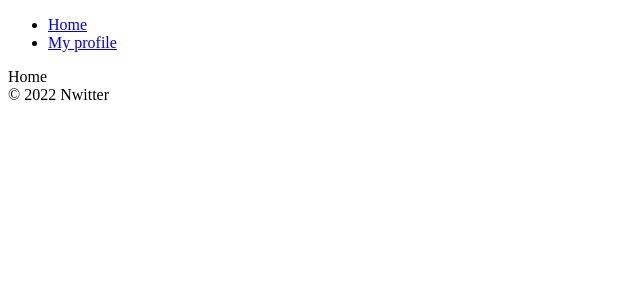
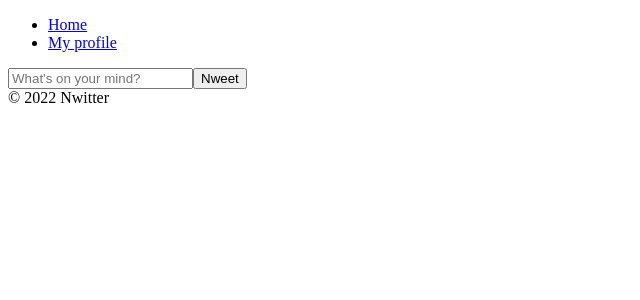
Before and after one commit to semetea/Twitter_Clone, a React (Create React App) app: page /#/ in a window 1280 px wide. Shown: the top 300 px of the page, without its empty margins (0-640 px from the left). Built offline with nearby package versions, Linux system fonts and the light colour scheme; no server answers; the database is empty; sample sign-in values are in the browser's storage.

Commit message:
db configuration

```diff
--- a/src/components/Router.js
+++ b/src/components/Router.js
@@ -26,7 +26,6 @@ const AppRouter = ({ isLoggedIn }) => {
                         <Redirect from="*" to="/" />
                     </>
                 }
-
             </Switch>
         </Router>
     )
--- a/src/fbase.js
+++ b/src/fbase.js
@@ -1,10 +1,10 @@
 import firebase from "firebase/compat/app"
-import "firebase/compat/auth"
 import "firebase/compat/auth"
 import "firebase/compat/firestore"
 import "firebase/compat/storage"
 import { initializeApp } from "firebase/app"
 import { getAuth, signInWithEmailAndPassword, createUserWithEmailAndPassword } from "firebase/auth"
+import "firebase/firestore"
 
 const firebaseConfig = {
     apiKey: process.env.REACT_APP_API_KEY,
@@ -19,3 +19,4 @@ const firebaseConfig = {
 const app = firebase.initializeApp(firebaseConfig);
 export const authService = getAuth()
 export const firebaseInstance = firebase;
+export const dbServiece = firebase.firestore();
--- a/src/routes/Auth.js
+++ b/src/routes/Auth.js
@@ -19,6 +19,7 @@ const Auth = () => {
             setPassword(value)
         }
     }
+
     const onSubmit = async (event) => {
         event.preventDefault();
         try {
--- a/src/routes/Home.js
+++ b/src/routes/Home.js
@@ -1,4 +1,43 @@
-import React from "react"
+import { dbServiece } from "fbase";
+import React, { useEffect, useState } from "react"
 
-const Home = () => <span>Home</span>;
+const Home = () => {
+    // Variable
+    const [nweet, setNweet] = useState("")
+    const [nweets, setNweets] = useState([])
+
+    // Method
+    const getNweets = async () => {
+        const dbNweets = await dbServiece.collection("nweets").get();
+        dbNweets.forEach(document => console.log(document.data))
+        console.log(dbNweets)
+    }
+
+    useEffect(() => {
+        getNweets();
+    }, [])
+
+    const onSubmit = async (event) => {
+        event.preventDefault()
+        await dbServiece.collection("nweets").add({
+            nweet,
+            createdAt: Date.now()
+        })
+        setNweet("");
+    }
+
+    const onChange = (event) => {
+        const { target: { value } } = event
+        setNweet(value)
+    }
+
+    return (
+        <div>
+            <form onSubmit={onSubmit}>
+                <input value={nweet} type="text" onChange={onChange} placeholder="What's on your mind?" maxLength={120} />
+                <input type="submit" value="Nweet" />
+            </form>
+        </div>
+    )
+};
 export default Home;
```
